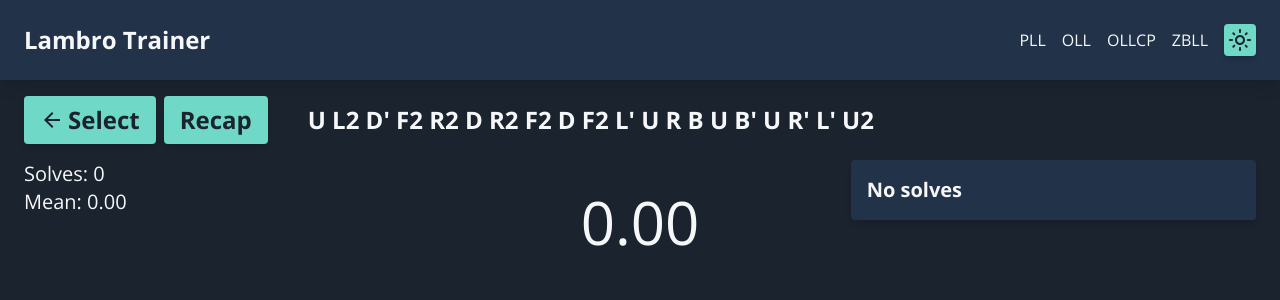
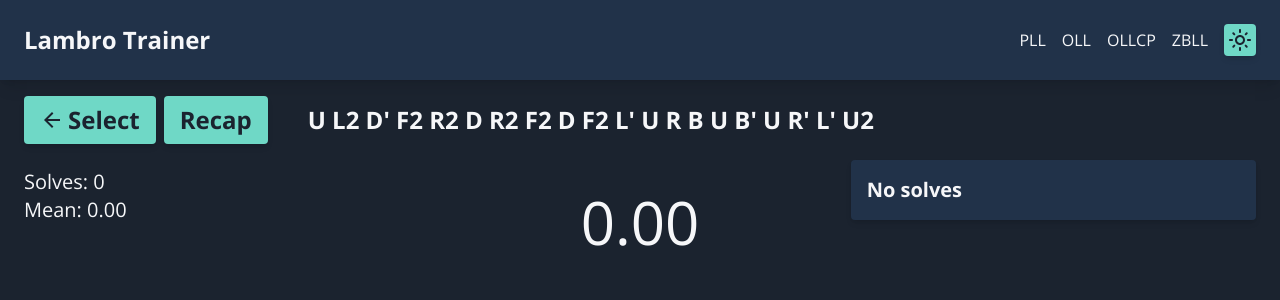
Before and after one commit to andlamb2002/lambro-trainer, a React (Vite) app: page /oll/timer in a window 1280 px wide. Shown: the top 300 px of the page. Built offline with nearby package versions, Linux system fonts and the light colour scheme.

Commit message:
Slight UI tweaks to solve info

```diff
--- a/src/Trainer/Components/SolveInfo.tsx
+++ b/src/Trainer/Components/SolveInfo.tsx
@@ -21,7 +21,7 @@
     const hasSubset = selectedSolve.subset != null;
 
     return (
-        <div className="bg-secondary rounded shadow-md p-4 ml-1 sm:ml-0 sm:mr-4">
+        <div className="bg-secondary rounded shadow-md px-4 py-2 ml-1 sm:ml-0 sm:mr-4">
             <div className="flex justify-between items-center">
                 <div className="text-xl font-bold">
                     {index}. {(selectedSolve.time / 1000).toFixed(2)}
--- a/src/Trainer/Components/SolvesList.tsx
+++ b/src/Trainer/Components/SolvesList.tsx
@@ -19,7 +19,7 @@
     const deleteHidden = solves.length === 0 ? 'invisible' : '';
 
     return (
-        <div className="flex flex-col sm:pl-4 pr-1 sm:pr-0">
+        <div className="flex flex-col sm:pl-4 pt-2 pr-1 sm:pr-0">
             <div className="sm:text-xl">
                 <h3>Solves: {solves.length}</h3>
                 <h3>Mean: {mean}</h3>
```
